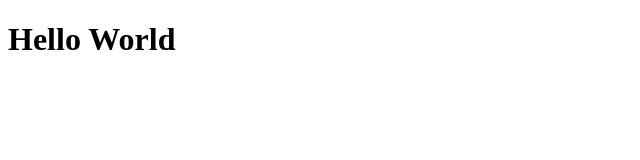
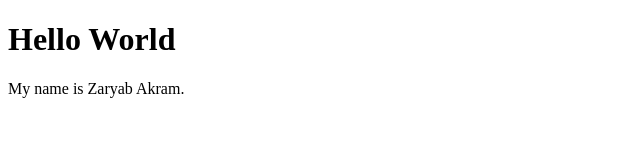
Before and after one commit to zaryabmakram/surge_test, a plain HTML site: page index.html in a window 1280 px wide. Shown: the whole page, without its empty margins (0-640 px from the left). Drawn offline with Linux system fonts and the light colour scheme.

Commit message:
updating index.html

```diff
--- a/index.html
+++ b/index.html
@@ -7,5 +7,6 @@
 </head>
 <body>
     <h1>Hello World</h1>
+    <p>My name is Zaryab Akram.</p>
 </body>
 </html>
```
